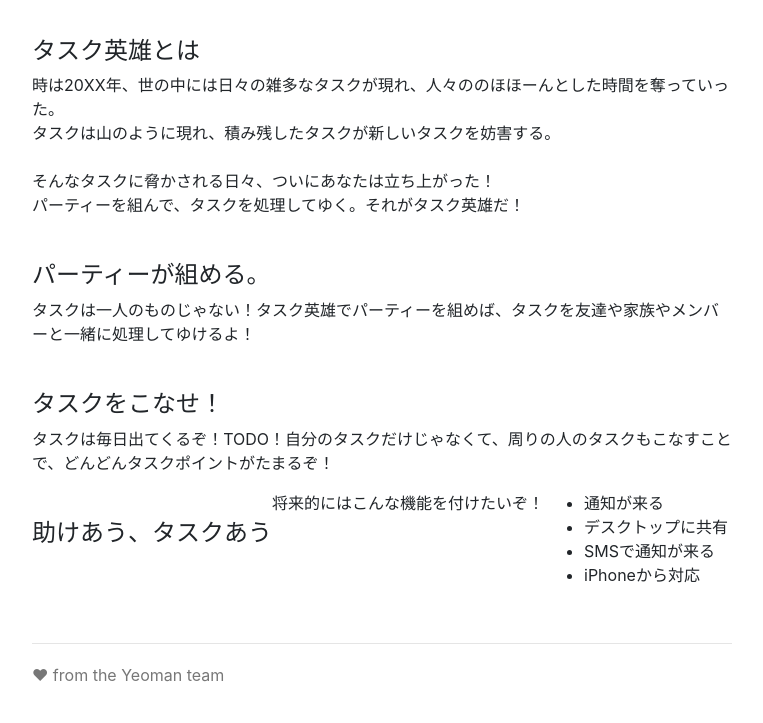
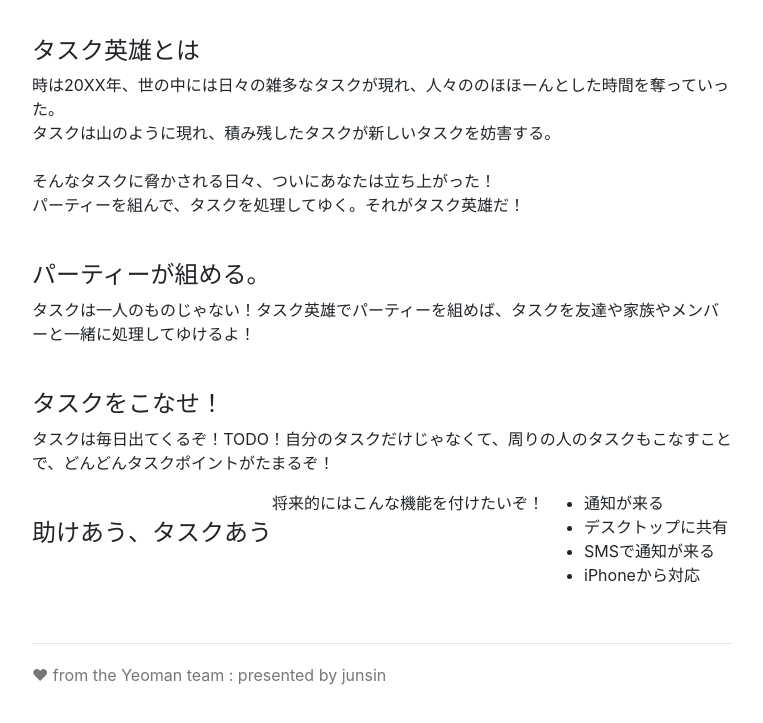
Before and after one commit to jun784/taskau, a plain HTML site: page index.html in a window 1280 px wide. Shown: the part 445-1168 px from the top of the page, without its empty margins (258-1021 px from the left). Drawn offline with nearby package versions, Linux system fonts and the light colour scheme; some packages are replaced by stand-ins of ours; files that its build step writes are made by us from their sources; a script that the page names is missing; files whose address does not match are found by name.

Commit message:
提供者の名前を入れたぞ！

```diff
--- a/views/main.html
+++ b/views/main.html
@@ -41,5 +41,5 @@
 </div>
 
 <div class="footer">
-  <p>♥ from the Yeoman team</p>
+  <p>♥ from the Yeoman team : presented by junsin</p>
 </div>
```
